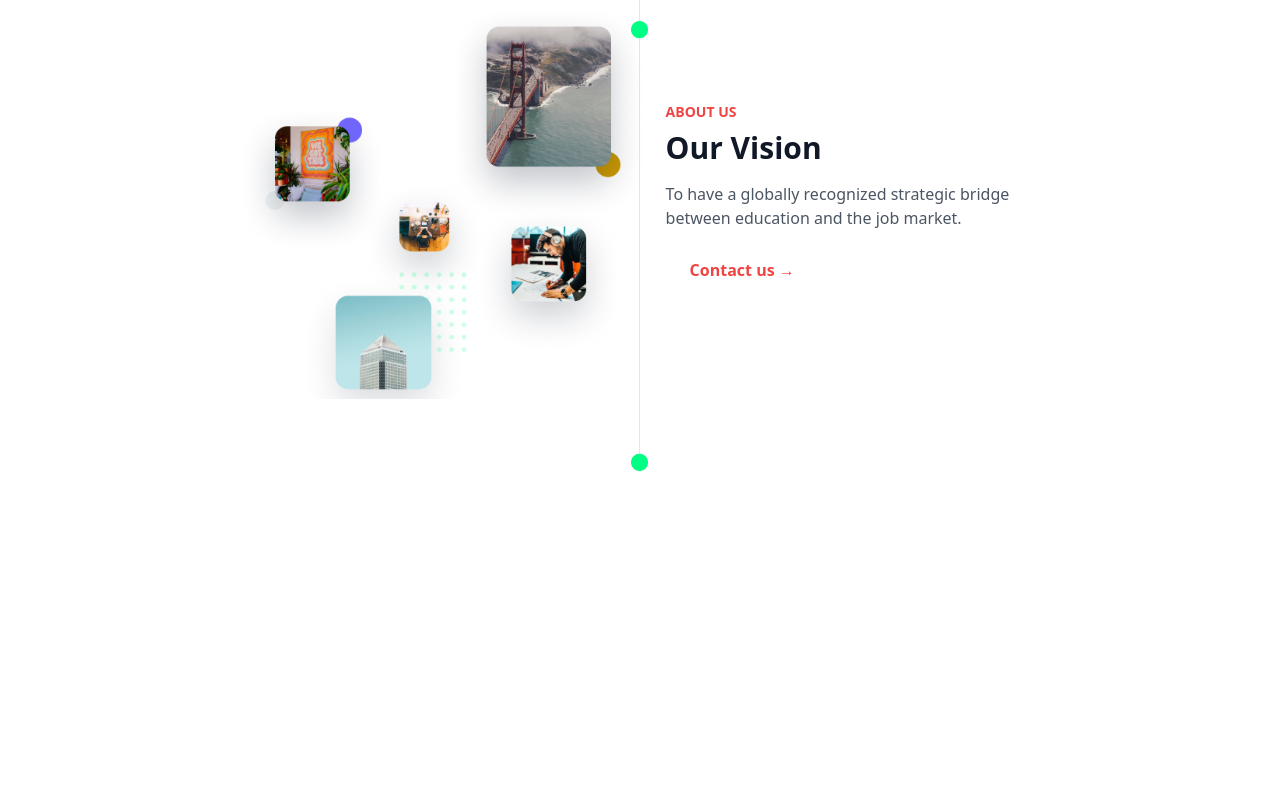
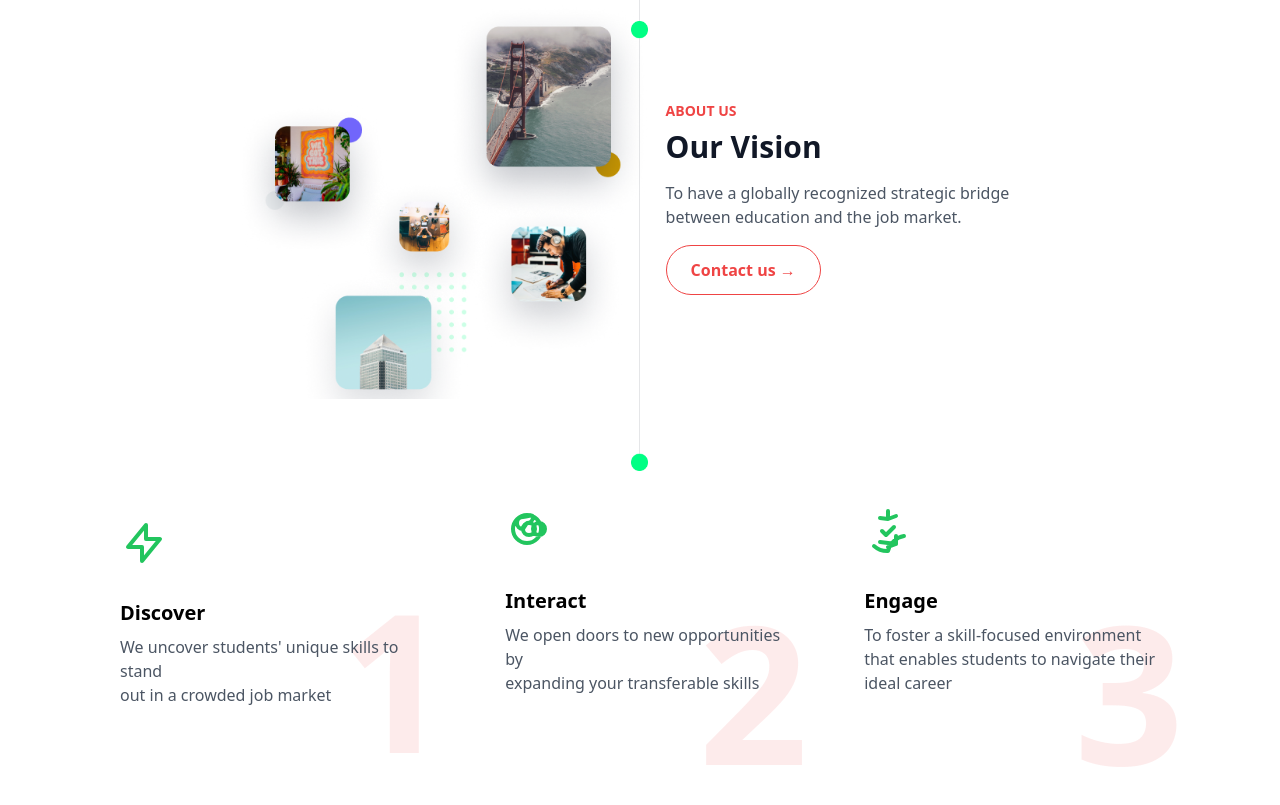
Before and after one commit to tanvir-git11/Tailwind-CSS-Or-Bootstrap-Assignment, a website built with Vite: page index.html in a window 1280 px wide. Shown: the part 1660-2465 px from the top of the page. Before the commit the page ends 2179 px from the top, so only its background shows below. Built offline with nearby package versions, Linux system fonts and the light colour scheme.

Commit message:
Hreo Section 2

```diff
--- a/index.html
+++ b/index.html
@@ -181,7 +181,7 @@
               <p class="text-gray-600 mb-4">
                   To create a personalized pathway for continuous learning and transferable skills development.
               </p>
-              <a href="#" class="relative inline-block px-6 py-3 font-semibold text-red-500 bg-transparent hover:text-black rounded-lg overflow-hidden group">
+              <a href="#" class="relative inline-block px-6 py-3 font-semibold text-red-500 bg-transparent hover:text-black border border-red-500 rounded-full overflow-hidden group">
                 <span class="absolute inset-0 w-full h-full bg-red-500 transition-transform transform scale-0 group-hover:scale-100 group-hover:bg-opacity-80 duration-500 ease-out "></span>
                 <span class="relative z-10">Find out more →</span>
             </a>
@@ -203,7 +203,7 @@
               <p class="text-gray-600 mb-4">
                   To have a globally recognized strategic bridge between education and the job market.
               </p>
-              <a href="#" class="relative inline-block px-6 py-3 font-semibold text-red-500 bg-transparent hover:text-black rounded-lg overflow-hidden group">
+              <a href="#" class="relative inline-block px-6 py-3 font-semibold text-red-500 bg-transparent hover:text-black border border-red-500 rounded-full overflow-hidden group">
                 <span class="absolute inset-0 w-full h-full bg-red-500 transition-transform transform scale-0 group-hover:scale-100 group-hover:bg-opacity-80 duration-500 ease-out "></span>
                 <span class="relative z-10">Contact us →</span>
             </a>
@@ -217,6 +217,76 @@
       </div>
   </div>
 
+  <!-- Hreo Section 2 -->
+
+ <!-- Discover, Interact, Engage Section -->
+ <section class="text-start py-16 bg-white ">
+  <div class="container mx-auto">
+    <div class="flex flex-col md:flex-row justify-around items-center space-y-16 md:space-y-0 md:space-x-8">
+
+      <!-- Discover -->
+      <div class="relative text-start p-6">
+        <!-- ব্যাকগ্রাউন্ডের সংখ্যা -->
+        <div class="absolute inset-0 flex items-stretch justify-end text-red-500 font-bold text-[12rem] opacity-10">
+          1
+        </div>
+
+        <div class="relative z-10">
+
+          <!-- SVG আইকনটিকে উপরে আনার জন্য স্টাইলিং -->
+          <div class="text-green-500 text-5xl mb-4 relative">
+            <svg xmlns="http://www.w3.org/2000/svg" class="h-12 w-12 mx-auto absolute -top-20 left-0" fill="none" viewBox="0 0 24 24" stroke="currentColor">
+              <path stroke-linecap="round" stroke-linejoin="round" stroke-width="2" d="M13 10V3L4 14h7v7l9-11h-7z" />
+            </svg>
+          </div>
+
+          <!-- Discover টাইটেল এবং বিবরণ -->
+          <h3 class="text-xl font-semibold mt-10">Discover</h3>
+          <p class="text-gray-600 mt-2">We uncover students' unique skills to stand <br> out in a crowded job market</p>
+        </div>
+
+      </div>
+
+      <!-- Interact -->
+      <div class="relative text-start p-6">
+        <div class="absolute inset-0 flex items-start justify-end text-red-500 font-bold text-[12rem] opacity-10">
+          2
+        </div>
+        <div class="relative z-10">
+          <div class="text-green-500 text-4xl mb-4">
+            <!-- Icon for Interact -->
+            <svg xmlns="http://www.w3.org/2000/svg" class="h-12 w-12 mx-auto absolute -top-20 left-0" fill="none" viewBox="0 0 24 24" stroke="currentColor">
+              <path stroke-linecap="round" stroke-linejoin="round" stroke-width="2" d="M12 8c-1.657 0-3 1.343-3 3s1.343 3 3 3 3-1.343 3-3-1.343-3-3-3zm6 3c0-3.866-3.134-7-7-7S4 7.134 4 11s3.134 7 7 7 7-3.134 7-7zm-7-3c1.657 0 3-1.343 3-3S10.657 5 9 5 6 6.343 6 8s1.343 3 3 3zm6 6c1.657 0 3-1.343 3-3s-1.343-3-3-3-3 1.343-3 3 1.343 3 3 3z" />
+            </svg>
+          </div>
+          <h3 class="text-xl font-bold">Interact</h3>
+          <p class="text-gray-600 mt-2">We open doors to new opportunities by <br>expanding your transferable skills</p>
+        </div>
+      </div>
+
+      <!-- Engage -->
+      <div class="relative w-full md:w-1/3 text-start p-6">
+        <div class="absolute inset-0 flex items-start justify-end text-red-500 font-bold text-[12rem] opacity-10">
+          3
+        </div>
+        <div class="relative z-10">
+          <div class="text-green-500 text-4xl mb-4">
+            <!-- Icon for Engage -->
+            <svg xmlns="http://www.w3.org/2000/svg" class="h-12 w-12 mx-auto absolute -top-20 left-0" fill="none" viewBox="0 0 24 24" stroke="currentColor">
+              <path stroke-linecap="round" stroke-linejoin="round" stroke-width="2" d="M9 12l2 2 4-4m5 4.5A9.97 9.97 0 0012 22a9.97 9.97 0 01-7-2.5M12 2v4m0 0L8 5.5M12 6l4-1.5m0 10v4m0 0L8 17.5M12 20l4-1.5" />
+            </svg>
+          </div>
+          <h3 class="text-xl font-bold">Engage</h3>
+          <p class="text-gray-600 mt-2">To foster a skill-focused environment that enables students to navigate their ideal career</p>
+        </div>
+      </div>
+
+    </div>
+  </div>
+</section>
+
+
+
 
 
   </body>
```
Also changed, not shown: img/Path 1.png (added), 1 other file.
